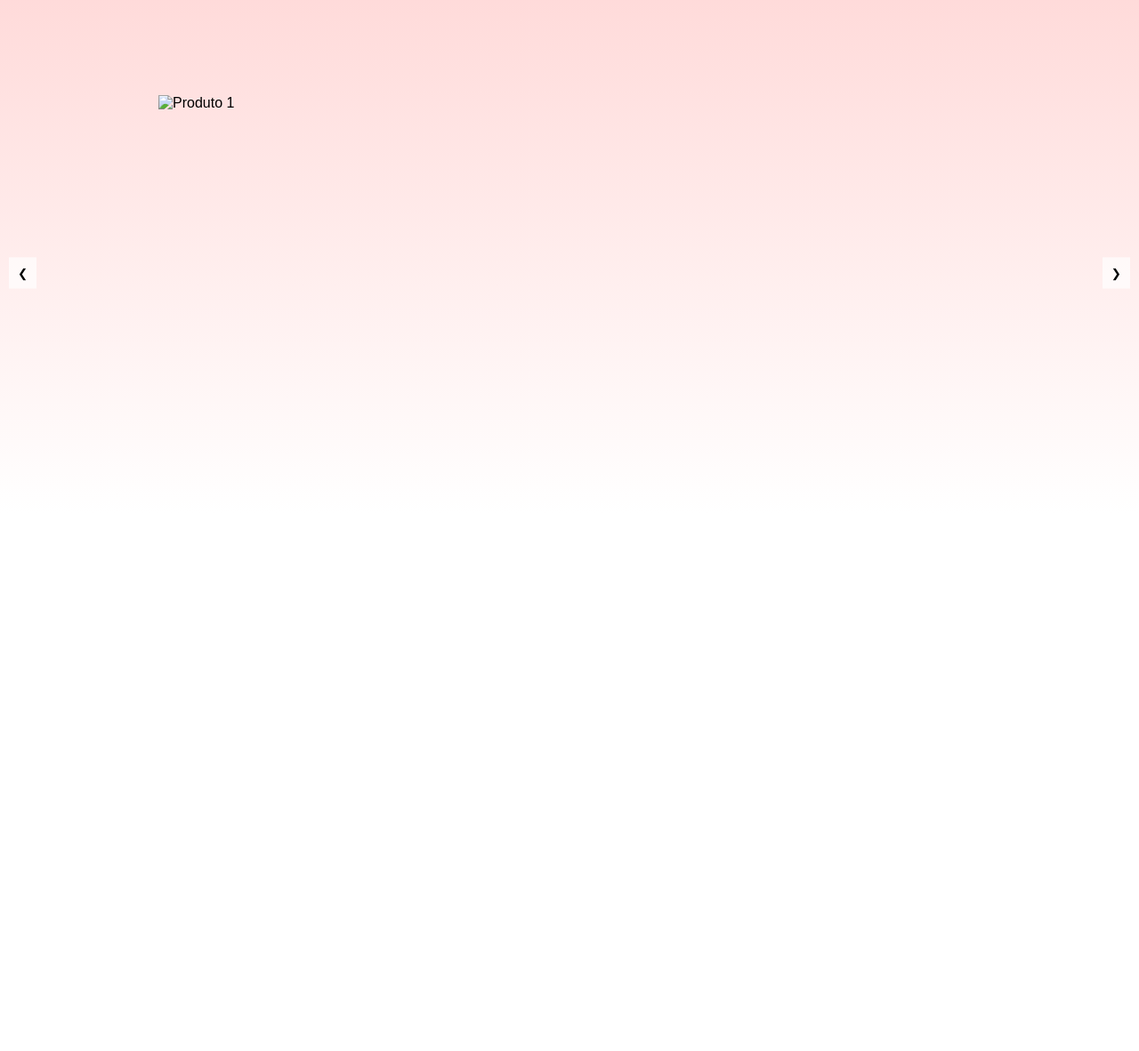
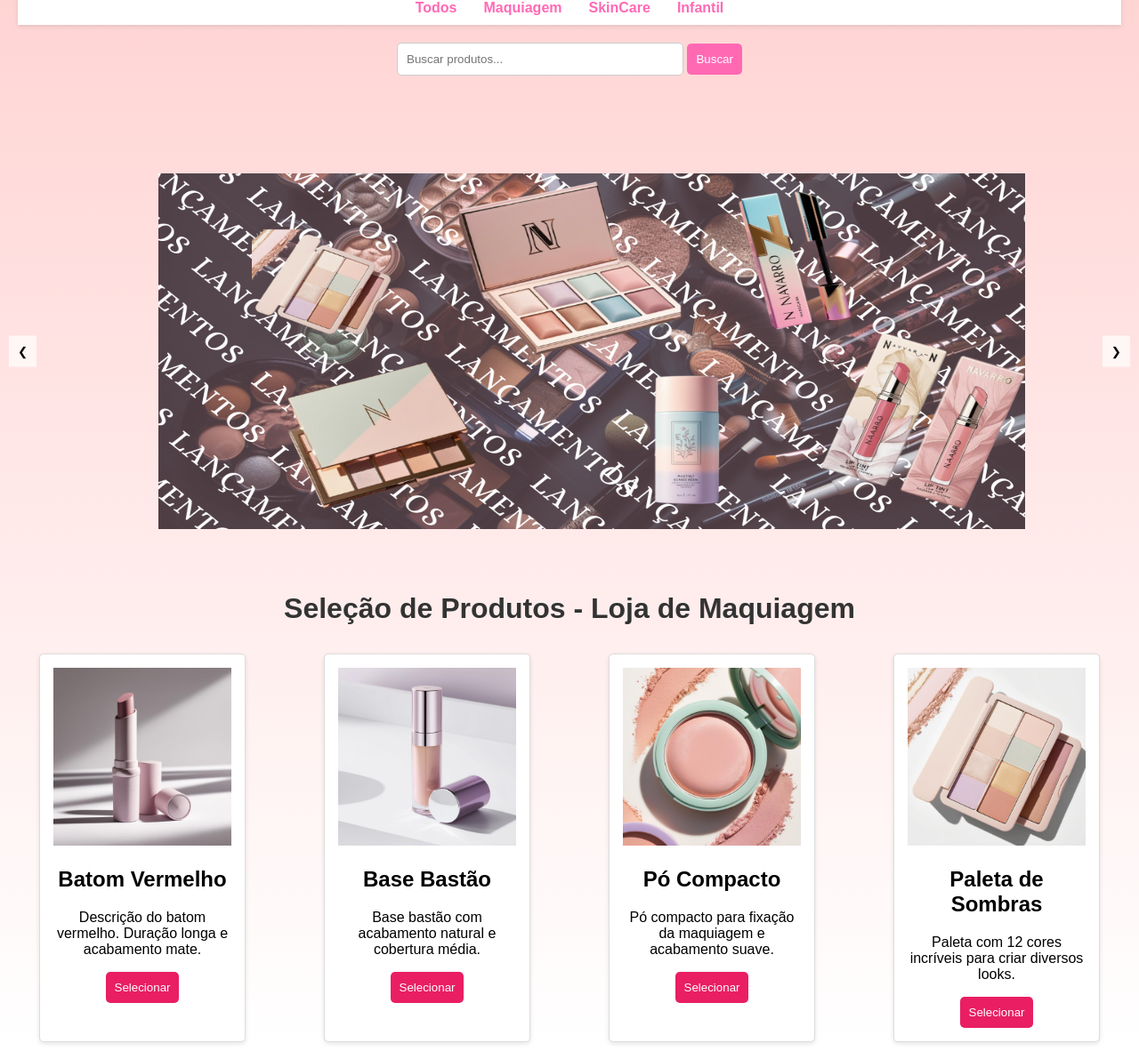
Before and after one commit to PeterPan-Muriloww/Navarro, a plain HTML site: page index.html in a window 1280 px wide. Shown: the part 234-1416 px from the top of the page at 89% size. Before the commit the page ends 811 px from the top, so only its background shows below. Drawn offline with Linux system fonts and the light colour scheme.

Commit message:
commit 2

```diff
--- a/index.html
+++ b/index.html
@@ -9,6 +9,15 @@
 <body>
 <header>
     <img class="logo" src="Logo/Logo__N__Navarro_Makeup-removebg-preview.png" alt="Logo de Maquiagem">
+    <div class="menu-container">
+        <div class="menu">
+            <div class="menu-item">Todos</div>
+            <div class="menu-item">Maquiagem</div>
+            <div class="menu-item">SkinCare</div>
+            <div class="menu-item">Infantil</div>
+        </div>
+    </div>
+
     <div class="search-container">
         <input type="text" placeholder="Buscar produtos...">
         <button type="button">Buscar</button>
@@ -18,15 +27,41 @@
 <div class="carousel-container">
     <div class="carousel">
         <div class="carousel-images">
-            <img src="1.png" alt="Produto 1">
-            <img src="2.png"alt="Produto 2">
-            <img src="3.png" alt="Produto 3">
+            <img src="Carrossel/1.png" alt="Produto 1">
+            <img src="Carrossel/2.png"alt="Produto 2">
+            <img src="Carrossel/3.png" alt="Produto 3">
         </div>
     </div>
     <button class="prev" onclick="moveSlide(-1)">❮</button>
     <button class="next" onclick="moveSlide(1)">❯</button>
 </div>
-
+<h1>Seleção de Produtos - Loja de Maquiagem</h1>
+    <div class="product-container">
+        <div class="product">
+            <img src="Img/batom/Batom1.jpg" alt="Produto 1">
+            <h2>Batom Vermelho</h2>
+            <p>Descrição do batom vermelho. Duração longa e acabamento mate.</p>
+            <button class="button">Selecionar</button>
+        </div>
+        <div class="product">
+            <img src="Img/basetubo/BaseTubo.jpg" alt="Produto 2">
+            <h2>Base Bastão</h2>
+            <p>Base bastão com acabamento natural e cobertura média.</p>
+            <button class="button">Selecionar</button>
+        </div>
+        <div class="product">
+            <img src="Img/po/PoCompc.jpeg" alt="Produto 3">
+            <h2>Pó Compacto</h2>
+            <p>Pó compacto para fixação da maquiagem e acabamento suave.</p>
+            <button class="button">Selecionar</button>
+        </div>
+        <div class="product">
+            <img src="Img/paleta/paleta1.jpeg" alt="Produto 4">
+            <h2>Paleta de Sombras</h2>
+            <p>Paleta com 12 cores incríveis para criar diversos looks.</p>
+            <button class="button">Selecionar</button>
+        </div>
+    </div>
 <script src="script.js"></script>
 
 
--- a/style.css
+++ b/style.css
@@ -9,7 +9,7 @@ header {
     padding: 20px;
 }
 .logo {
-    width: 150px;
+    width: 200px;
 }
 
 
@@ -69,3 +69,68 @@ header {
 .next {
     right: 10px;
 }
+
+/*-----Menu-----*/
+.menu-container {
+    background-color: white;
+    padding: 10px 0;
+    box-shadow: 0 2px 5px rgba(0, 0, 0, 0.1);
+}
+.menu {
+    display: flex;
+    justify-content: center;
+    align-items: center;
+}
+.menu-item {
+    margin: 0 15px;
+    cursor: pointer;
+    color: #ff69b4;
+    font-weight: bold;
+}
+
+/*-----Produtos-----*/
+h1 {
+    text-align: center;
+    color: #333;
+}
+
+.product-container {
+    display: flex;
+    flex-wrap: wrap;
+    justify-content: space-around;
+}
+
+.product {
+    background-color: #fff;
+    border: 1px solid #ddd;
+    border-radius: 5px;
+    margin: 10px;
+    padding: 15px;
+    width: 200px;
+    text-align: center;
+    box-shadow: 0 2px 5px rgba(0, 0, 0, 0.1);
+    transition: transform 0.2s;
+}
+
+.product:hover {
+    transform: scale(1.05);
+}
+
+.product img {
+    max-width: 100%;
+    height: auto;
+}
+
+.button {
+    background-color: #e91e63;
+    color: white;
+    border: none;
+    padding: 10px;
+    border-radius: 5px;
+    cursor: pointer;
+    transition: background-color 0.3s;
+}
+
+.button:hover {
+    background-color: #d81b60;
+}
```
